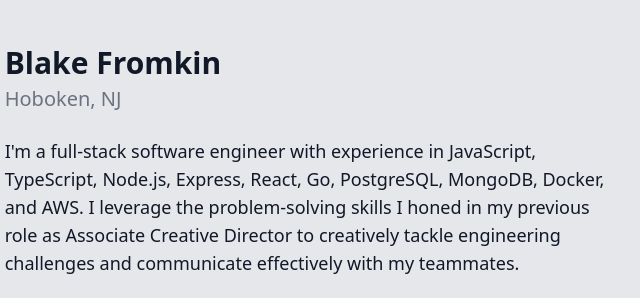
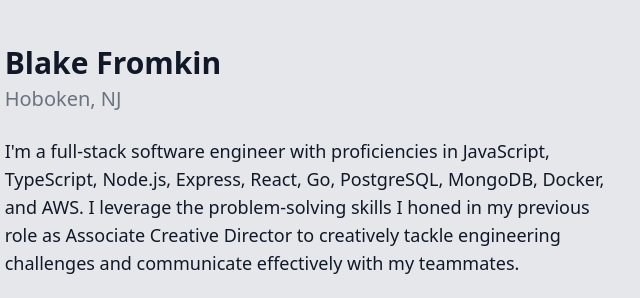
Before and after one commit to blakefromkin/blakefromkin.github.io, a website built with Vite: page index.html in a window 1280 px wide. Shown: the part 66-364 px from the top of the page, 534-1174 px from the left. Built offline with nearby package versions, Linux system fonts and the light colour scheme.

Commit message:
Changed language

```diff
--- a/index.html
+++ b/index.html
@@ -113,7 +113,7 @@
               </h2>
               <h4 class="text-xl text-gray-500 mt-1">Hoboken, NJ</h4>
               <p class="text-lg text-gray-900 mt-6">
-                I'm a full-stack software engineer with experience in
+                I'm a full-stack software engineer with proficiencies in
                 JavaScript, TypeScript, Node.js, Express, React, Go, PostgreSQL,
                 MongoDB, Docker, and AWS. I leverage the problem-solving skills
                 I honed in my previous role as Associate Creative Director to
```
